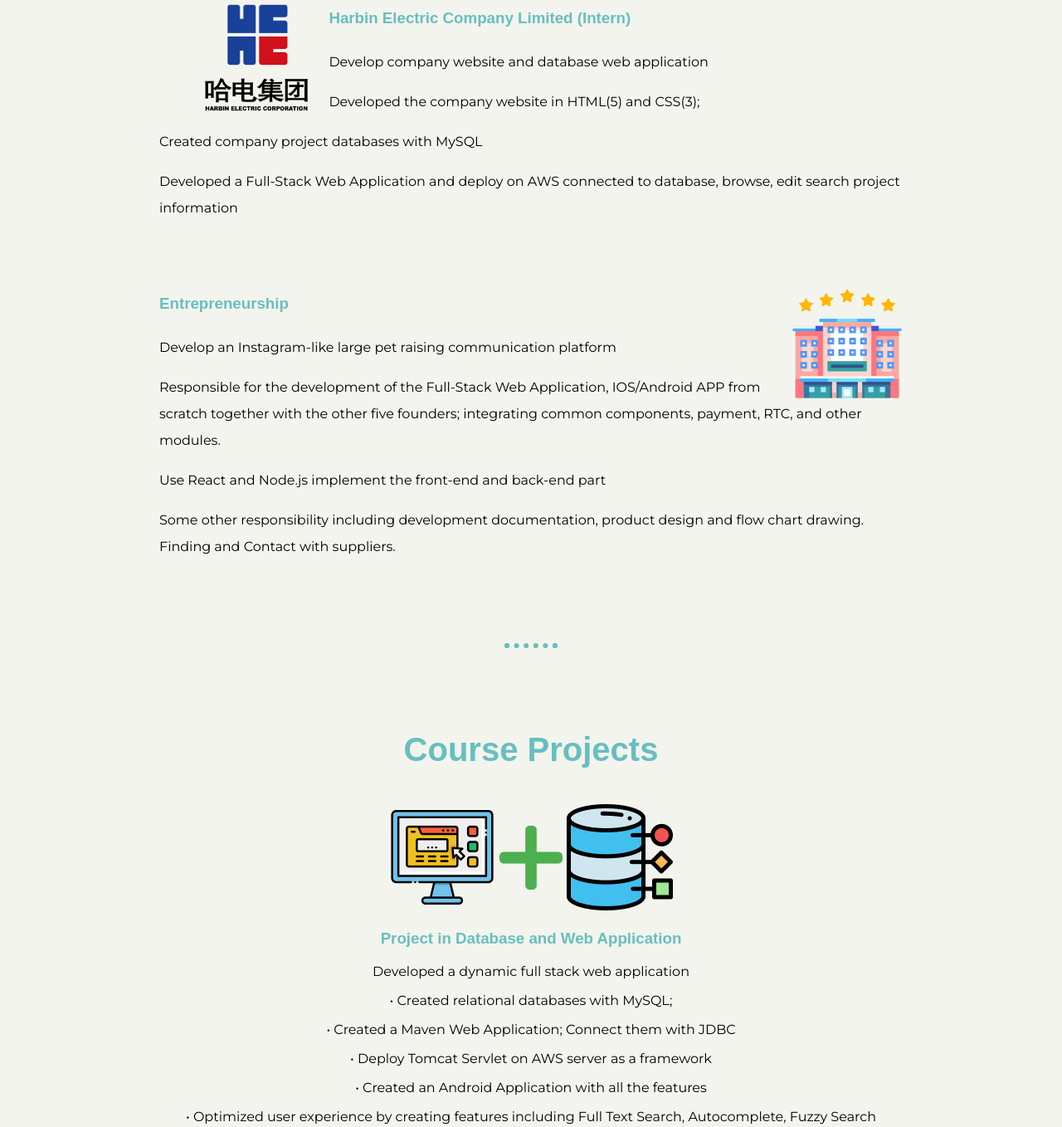
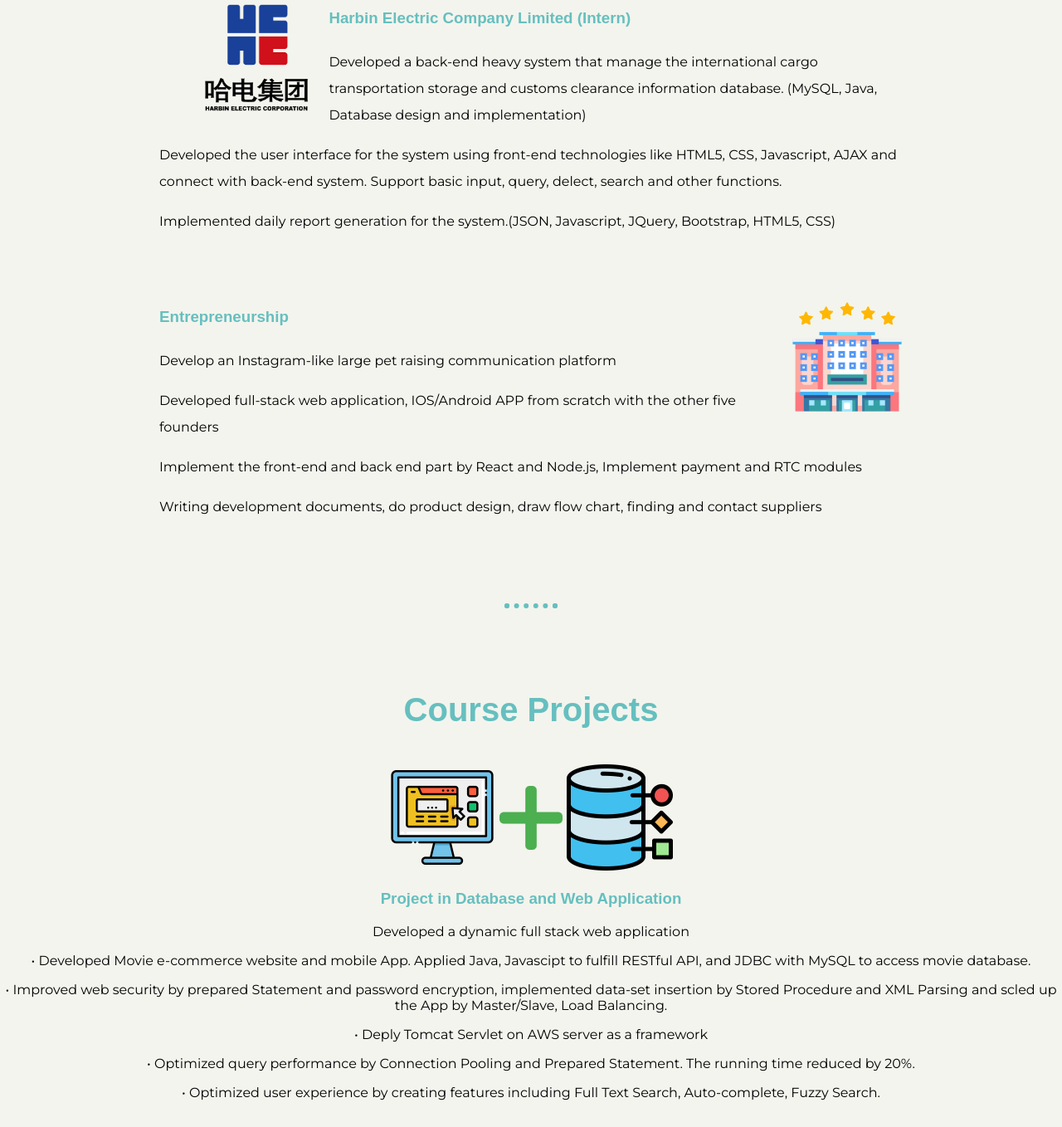
Before and after one commit to joviwyel/MySite, a plain HTML site: page index.html in a window 1280 px wide. Shown: the part 1234-2592 px from the top of the page at 83% size. Drawn offline with Linux system fonts and the light colour scheme; a web font is replaced by a local one.

Commit message:
update some project info

```diff
--- a/index.html
+++ b/index.html
@@ -42,32 +42,28 @@
     <div class="skill-row">
       <img class="skillicon" src="images/HE.png" alt="">
       <h3>Harbin Electric Company Limited (Intern)</h3>
-      <p>Develop company website and database web application</p>
+      <p>Developed a back-end heavy system that manage the international cargo transportation storage and customs clearance information database. (MySQL, Java, Database design and implementation)</p>
       <p>
-        Developed the company website in HTML(5) and CSS(3);
+        Developed the user interface for the system using front-end technologies like HTML5, CSS, Javascript, AJAX and connect with back-end system. Support basic input, query, delect, search and other functions.
       </p>
       <p>
-        Created company project databases with MySQL
+        Implemented daily report generation for the system.(JSON, Javascript, JQuery, Bootstrap, HTML5, CSS)
       </p>
-      <p>
-        Developed a Full-Stack Web Application and deploy on AWS connected to database, browse, edit search project
-information
-      </p>
+
     </div>
     <div class="skill-row">
       <img class="chillies" src="images/building.png" alt="">
       <h3>Entrepreneurship</h3>
       <p>Develop an Instagram-like large pet raising communication platform</p>
       <p>
-        Responsible for the development of the Full-Stack Web Application, IOS/Android APP from scratch together with the other five founders; integrating common components, payment, RTC, and other modules.
+        Developed full-stack web application, IOS/Android APP from scratch with the other five founders
 
       </p>
       <p>
-         Use React and Node.js implement the front-end and back-end part
+         Implement the front-end and back end part by React and Node.js, Implement payment and RTC modules
       </p>
       <p>
-        Some other responsibility including development documentation, product design and flow chart drawing.
-Finding and Contact with suppliers.
+        Writing development documents, do product design, draw flow chart, finding and contact suppliers
       </p>
     </div>
   </div>
@@ -80,19 +76,19 @@ Finding and Contact with suppliers.
   <h3>Project in Database and Web Application</h3>
   <P>Developed a dynamic full stack web application</P>
   <P>
-    • Created relational databases with MySQL;
+    • Developed Movie e-commerce website and mobile App. Applied Java, Javascipt to fulfill RESTful API, and JDBC with MySQL to access movie database.
   </P>
   <p>
-    • Created a Maven Web Application; Connect them with JDBC
+    • Improved web security by prepared Statement and password encryption, implemented data-set insertion by Stored Procedure and XML Parsing and scled up the App by Master/Slave, Load Balancing.
   </p>
   <p>
-    • Deploy Tomcat Servlet on AWS server as a framework
+    • Deply Tomcat Servlet on AWS server as a framework
   </p>
   <p>
-    • Created an Android Application with all the features
+    • Optimized query performance by Connection Pooling and Prepared Statement. The running time reduced by 20%.
   </p>
   <p>
-    • Optimized user experience by creating features including Full Text Search, Autocomplete, Fuzzy Search
+    • Optimized user experience by creating features including Full Text Search, Auto-complete, Fuzzy Search.
   </p>
 
 
@@ -107,10 +103,13 @@ Finding and Contact with suppliers.
     • 50,000+ UCI Web pages Crawls in Python
   </p>
   <p>
-    • Implemented TF-IDF for result prioritization using Python, and PageRank for better result accuracy.
+    • Implemented TF-IDF for result prioritization using Python.
+  </p>
+  <p>
+    • Established a search engine API. Supports Disk-based Inverted/Positional Index, Keyword/Phrase Search.
   </p>
 <P>
-  • Upgraded word positions, and n-gram indexing by utilizing MongoDB.
+  • Optimized result accuracy by using PageRank and upgraded word positions and n-gram indexing
 </P>
 
 
```
